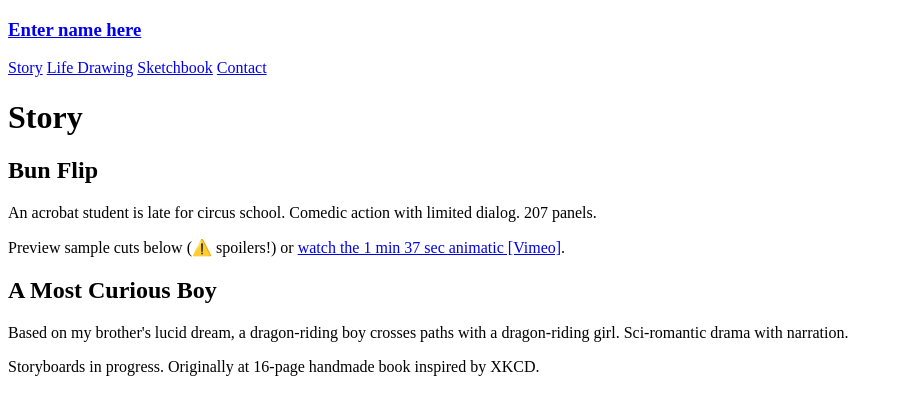
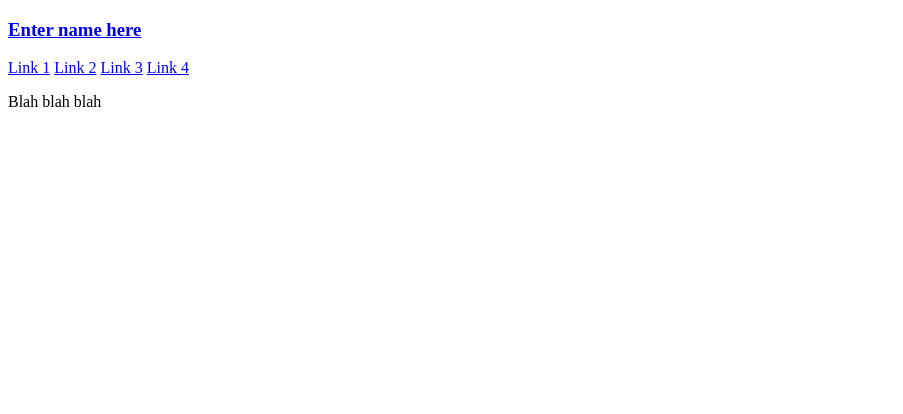
Before and after one commit to anth3lia/website, a plain HTML site: page index.html in a window 1280 px wide. Shown: the whole page, without its empty margins (0-903 px from the left). Drawn offline with Linux system fonts and the light colour scheme; a script that the page names is missing.

Commit message:
Update index.html
Made it generic for you

```diff
--- a/index.html
+++ b/index.html
@@ -4,7 +4,7 @@
     <meta charset="UTF-8">
     <meta name="viewport" content="width=device-width, initial-scale=1.0">
     <meta http-equiv="X-UA-Compatible" content="ie=edge">
-    <title>Anthelia's Portfolio</title>
+    <title>A Website</title>
     <link rel="shortcut icon" href="favicon.ico">
 
     <!-- Facebook share metadata -->
@@ -43,19 +43,12 @@
         <h3>Enter name here</h3>
       </a>
       <nav>
-        <a class="nav-link" href="#">Story</a>
-        <a class="nav-link" href="life.html">Life Drawing</a>
-        <a class="nav-link" href="sketchbook.html">Sketchbook</a>
-        <a class="nav-link" href="contact.html">Contact</a>
+        <a class="nav-link" href="#">Link 1</a>
+        <a class="nav-link" href="2.html">Link 2</a>
+        <a class="nav-link" href="3.html">Link 3</a>
+        <a class="nav-link" href="4.html">Link 4</a>
       </nav>
     </div>
-    <h1>Story</h1>
-    <h2>Bun Flip</h2>
-    <p>An acrobat student is late for circus school. Comedic action with limited dialog. 207 panels.</p>
-    <script async class="speakerdeck-embed" data-id="a30f094abeb54824b76487d225c5a1d5" data-ratio="1.29411764705882" src="//speakerdeck.com/assets/embed.js"></script>
-    <p>Preview sample cuts below (⚠️ spoilers!) or <a href="https://vimeo.com/776837487" target="_blank">watch the 1 min 37 sec animatic [Vimeo]</a>.</p>
-    <h2>A Most Curious Boy</h2>
-    <p>Based on my brother's lucid dream, a dragon-riding boy crosses paths with a dragon-riding girl. Sci-romantic drama with narration.</p>
-    <p>Storyboards in progress. Originally at 16-page handmade book inspired by XKCD.</p>
+    <p>Blah blah blah</p>
   </body>
 </html>
```
